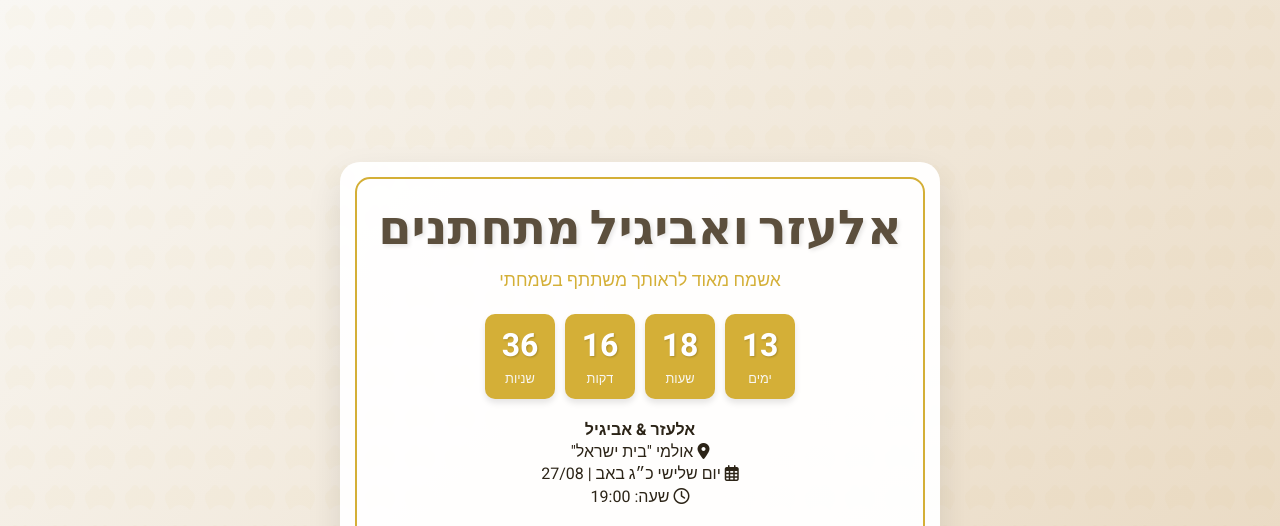
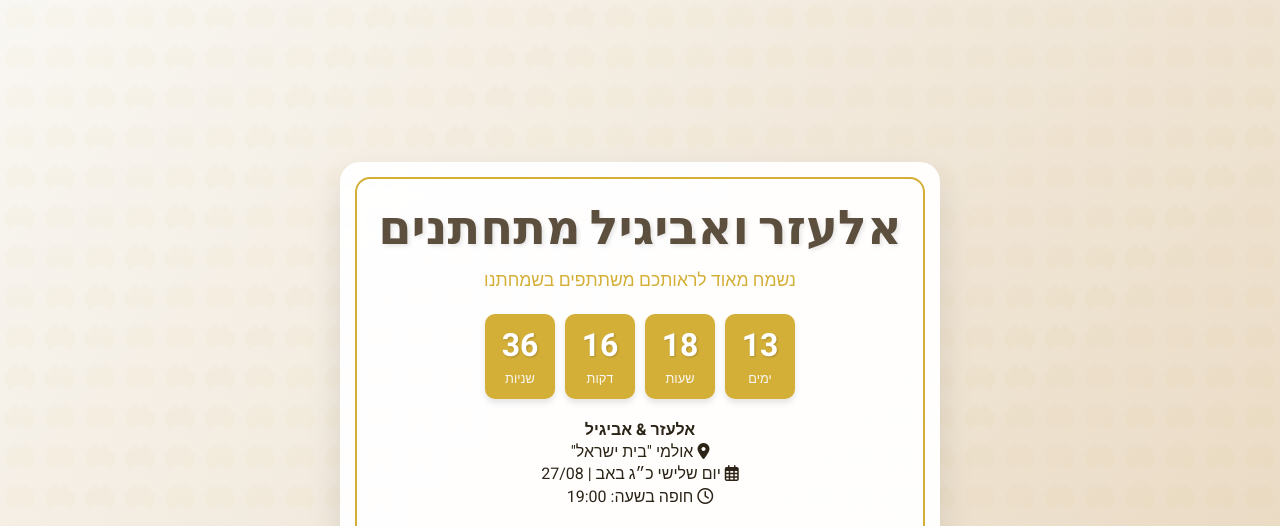
Before and after one commit to elazar-avigail/wedding-invitation, a plain HTML site: page index.html in a window 1280 px wide. Shown: the top 526 px of the page. Drawn offline with Linux system fonts and the light colour scheme.

Commit message:
Update index.html

```diff
--- a/index.html
+++ b/index.html
@@ -213,7 +213,7 @@
   <div class="container">
     <div class="decorative-border"></div>
     <h1>אלעזר ואביגיל מתחתנים</h1>
-    <p class="subtitle">אשמח מאוד לראותך משתתף בשמחתי</p>
+    <p class="subtitle">נשמח מאוד לראותכם משתתפים בשמחתנו</p>
     <div class="countdown">
       <div class="countdown-item">
         <span class="countdown-value" id="days">00</span>
@@ -236,7 +236,7 @@
       <p><strong>אלעזר & אביגיל</strong></p>
       <p><i class="fas fa-map-marker-alt"></i> אולמי "בית ישראל"</p>
       <p><i class="far fa-calendar-alt"></i> יום שלישי כ״ג באב | 27/08</p>
-      <p><i class="far fa-clock"></i> שעה: 19:00</p>
+      <p><i class="far fa-clock"></i> חופה בשעה: 19:00</p>
     </div>
     <div class="links">
       <a href="https://calendar.app.google/cnznLDhcKnmsjuoN7" class="btn" target="_blank">
```
